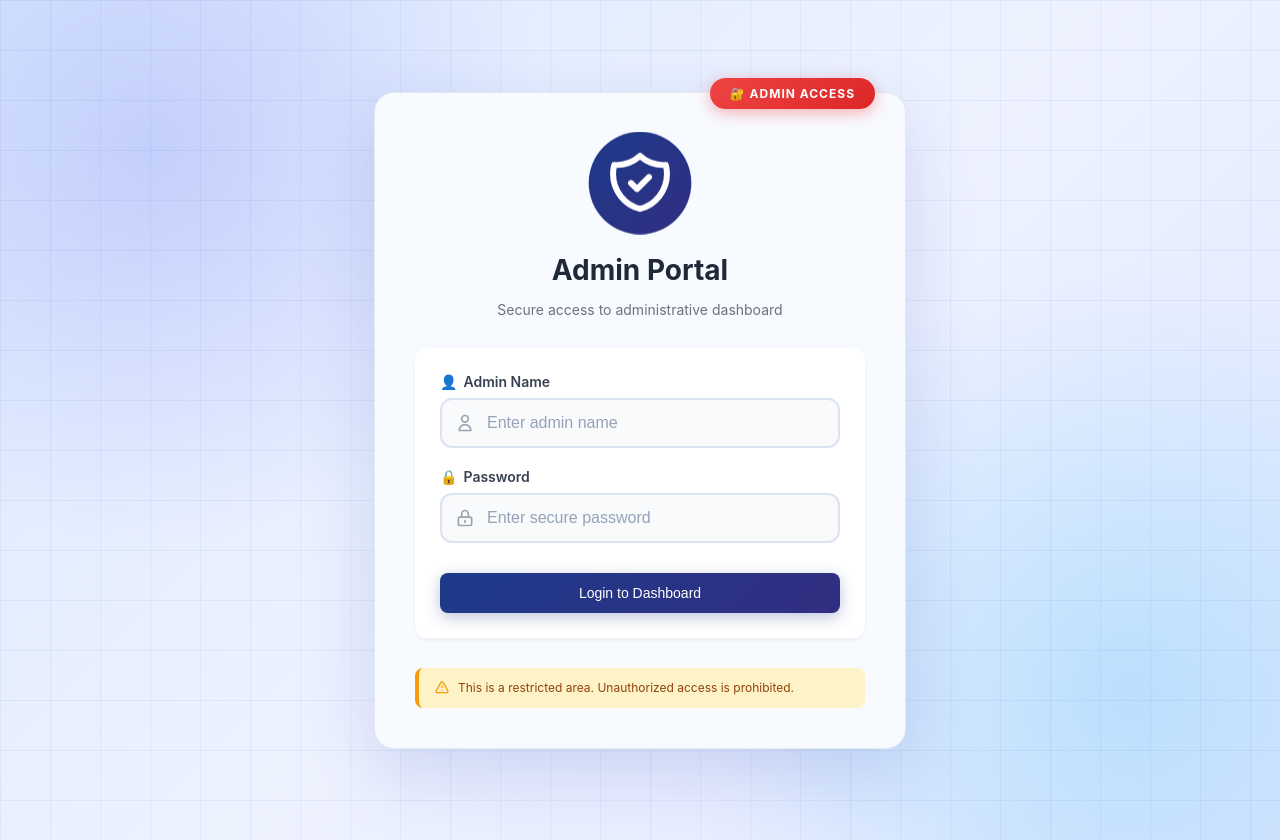
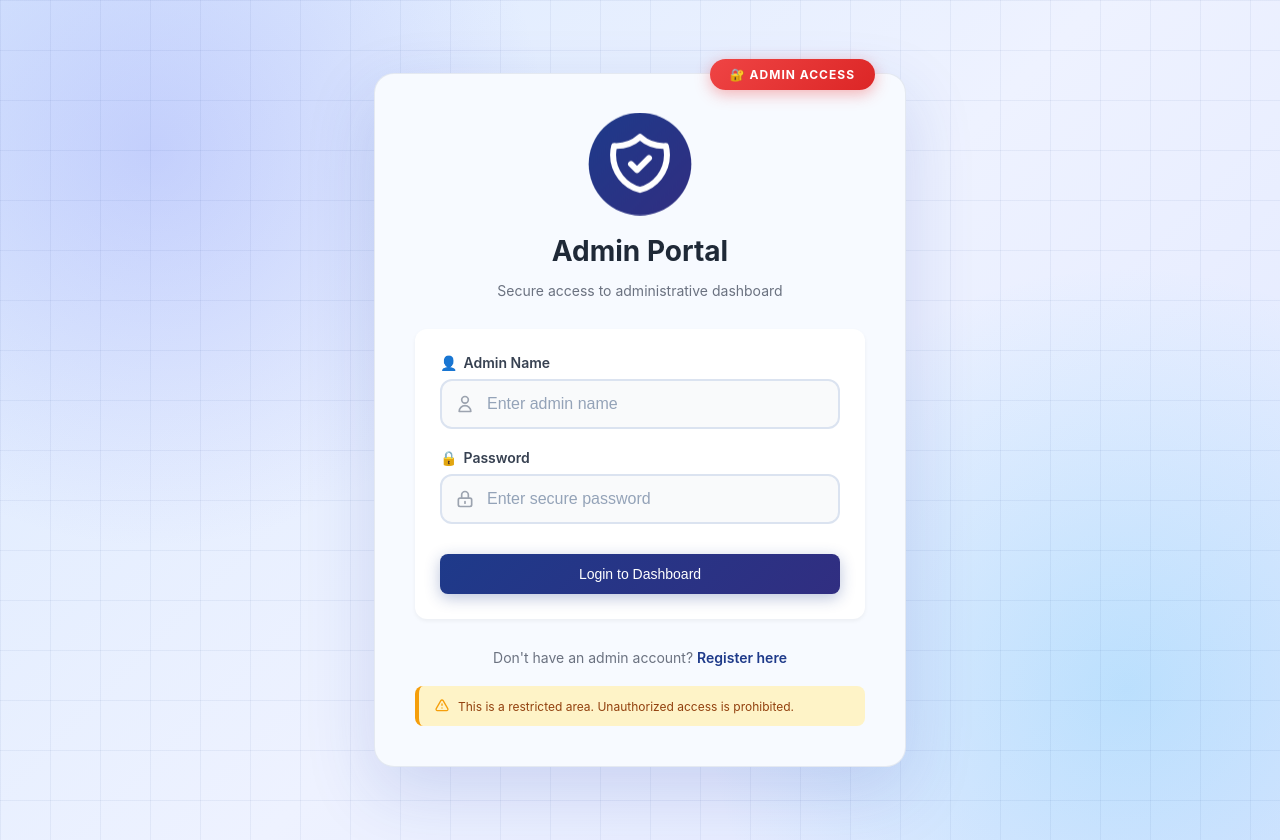
Before and after one commit to Umanandhini2004/Online-Course-Feedback-System, a React (Create React App) app in the folder frontend/: page /admin/login in a window 1280 px wide. Built offline with nearby package versions, Linux system fonts and the light colour scheme; no server answers.

Commit message:
Add registration link to AdminLogin component

```diff
--- a/frontend/src/pages/admin/AdminLogin.jsx
+++ b/frontend/src/pages/admin/AdminLogin.jsx
@@ -1,6 +1,6 @@
 // AdminLogin.jsx
 import React, { useState } from "react";
-import {useNavigate } from "react-router-dom";
+import {Link, useNavigate } from "react-router-dom";
 import axios from "axios";
 import Swal from "sweetalert2";
 import "./AdminLogin.css";
@@ -148,7 +148,11 @@ const AdminLogin = () => {
             </span>
           </button>
         </form>
-
+{/* Register Link */}
+        <p className="admin-register-link">
+          Don't have an admin account?{" "}
+          <Link to="/admin/register">Register here</Link>
+        </p>
 
 
 
```
